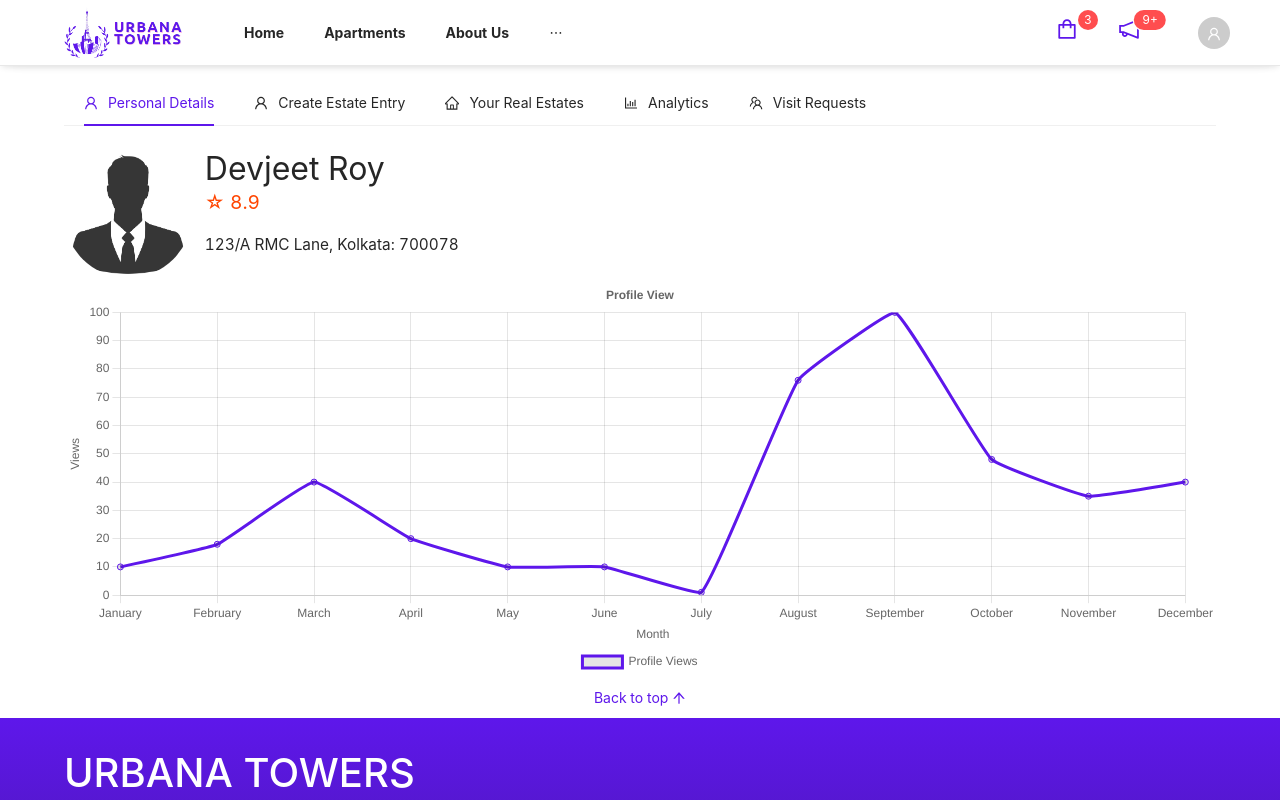
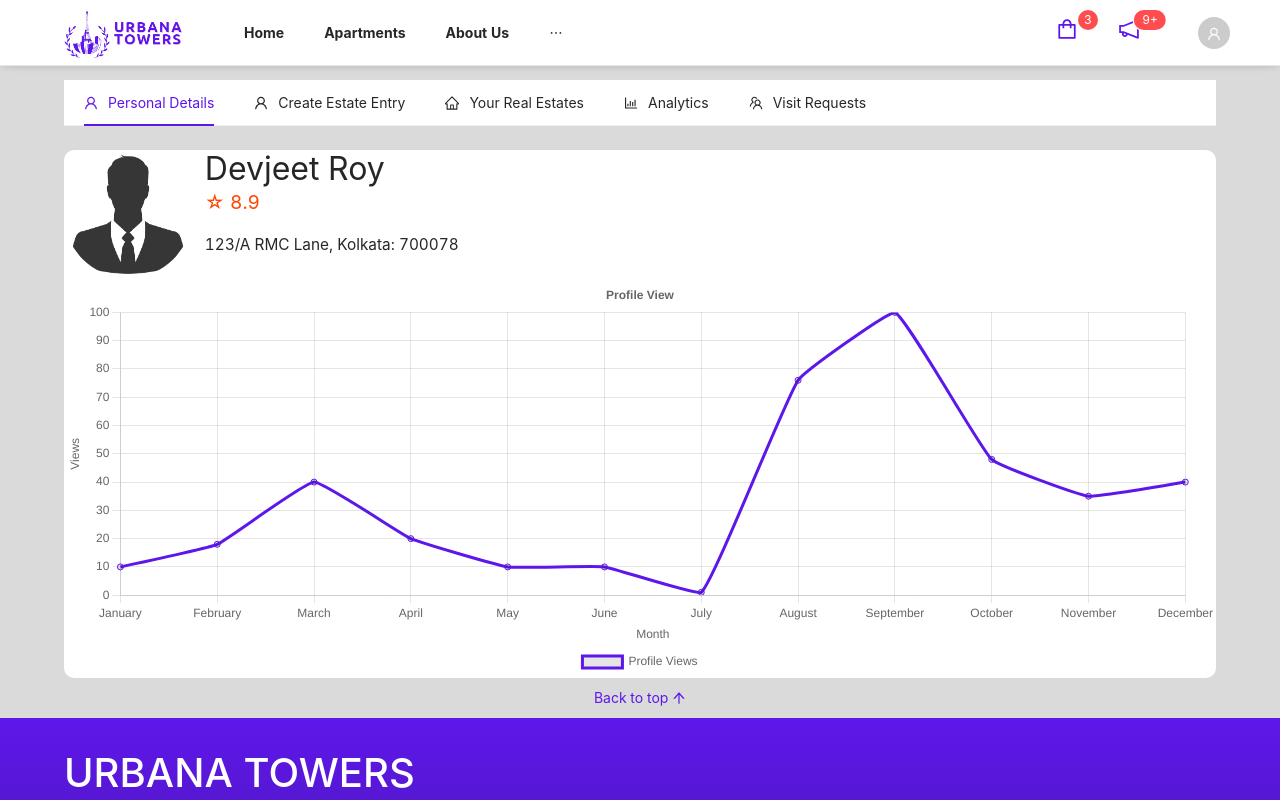
Before and after one commit to devjeetroy98/Urbana-Towers, a React (Create React App) app: page /profile in a window 1280 px wide. Shown: the top 800 px of the page. Built offline with nearby package versions, Linux system fonts and the light colour scheme.

Commit message:
Minor UI improvement

```diff
--- a/src/components/HomeCards/index.tsx
+++ b/src/components/HomeCards/index.tsx
@@ -1,4 +1,4 @@
-import { HeartOutlined, SendOutlined } from "@ant-design/icons";
+import { PlusOutlined, SendOutlined } from "@ant-design/icons";
 import React, { FC, memo } from "react";
 import { useNavigate } from "react-router-dom";
 import "./style.css";
@@ -44,8 +44,8 @@ const HomeCards: FC<any> = (props) => {
         <button type="button">
           Request Tour <SendOutlined />
         </button>
-        <button type="button">
-          <HeartOutlined />
+        <button type="button" title="Add to Wishlist">
+          <PlusOutlined />
         </button>
       </div>
     </div>
--- a/src/components/HomeCards/style.css
+++ b/src/components/HomeCards/style.css
@@ -4,6 +4,7 @@
   height: auto;
   overflow: hidden;
   box-shadow: rgba(0, 0, 0, 0.19) 0px 10px 20px, rgba(0, 0, 0, 0.23) 0px 6px 6px;
+  border-radius: 10px !important;
 }
 .card:hover {
   box-shadow: rgb(38, 57, 77) 0px 20px 30px -10px;
--- a/src/components/ProfileAnalytics/style.css
+++ b/src/components/ProfileAnalytics/style.css
@@ -1,8 +1,8 @@
 .graph-section {
-  display: flex;
+  display: block;
 }
 .graph-section div {
-  width: 45vw;
+  width: 100%;
   height: 45vh;
 }
 @media only screen and (max-width: 768px) {
--- a/src/components/RequestList/style.css
+++ b/src/components/RequestList/style.css
@@ -15,6 +15,7 @@
   padding-bottom: 1vh;
   width: 45%;
   border-radius: 5px;
+  background-color: white;
 }
 .parent-long-card:hover {
   cursor: pointer;
--- a/src/components/UploadCards/style.css
+++ b/src/components/UploadCards/style.css
@@ -4,6 +4,7 @@
   height: auto;
   overflow: hidden;
   box-shadow: rgba(0, 0, 0, 0.19) 0px 10px 20px, rgba(0, 0, 0, 0.23) 0px 6px 6px;
+  border-radius: 10px !important;
 }
 .upload-card:hover {
   box-shadow: rgb(38, 57, 77) 0px 20px 30px -10px;
--- a/src/components/WishlistCards/style.css
+++ b/src/components/WishlistCards/style.css
@@ -4,6 +4,7 @@
   height: auto;
   overflow: hidden;
   box-shadow: rgba(0, 0, 0, 0.19) 0px 10px 20px, rgba(0, 0, 0, 0.23) 0px 6px 6px;
+  border-radius: 10px !important;
 }
 .wishlist-card:hover {
   box-shadow: rgb(38, 57, 77) 0px 20px 30px -10px;
--- a/src/index.css
+++ b/src/index.css
@@ -6,6 +6,7 @@ body {
     sans-serif;
   -webkit-font-smoothing: antialiased;
   -moz-osx-font-smoothing: grayscale;
+  background-color: #d3d3d3d3 !important;
 }
 #root {
   margin: 0;
--- a/src/screens/Profile/style.css
+++ b/src/screens/Profile/style.css
@@ -2,6 +2,9 @@
   margin-top: 80px;
   margin-left: 5vw;
   margin-right: 5vw;
+}
+.profile-container .top {
+  background-color: white;
 }
 .profile-container .top .ant-menu-item-selected {
   color: #5e17eb !important;
@@ -23,6 +26,9 @@
   justify-content: flex-start;
   gap: 1vw;
   align-items: center;
+  background-color: white !important;
+  border-top-left-radius: 10px !important;
+  border-top-right-radius: 10px !important;
 }
 .profile-section .header .img img {
   height: 10vw;
@@ -49,6 +55,9 @@
 .profile-view {
   height: 50vh;
   width: auto;
+  background-color: white !important;
+  border-bottom-left-radius: 10px !important;
+  border-bottom-right-radius: 10px !important;
 }
 .profile-view canvas {
   height: 50vh !important;
```
